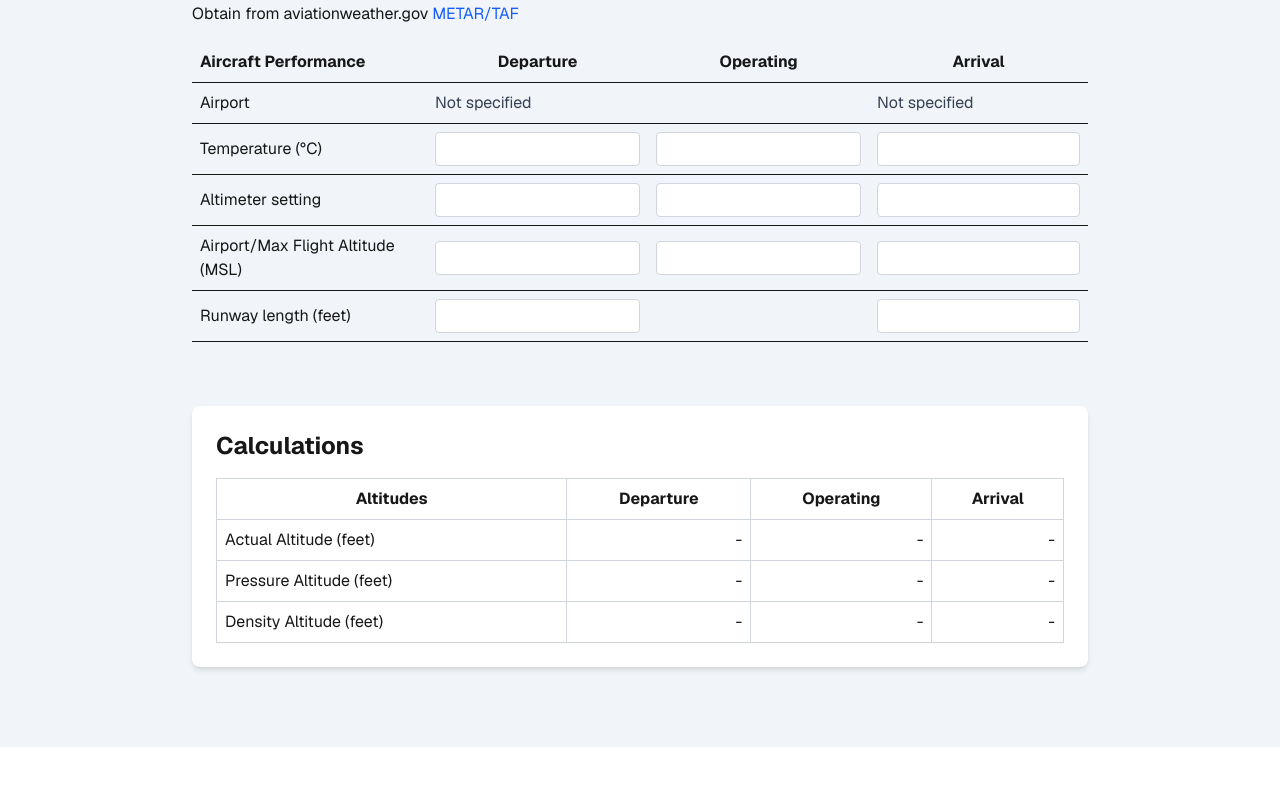
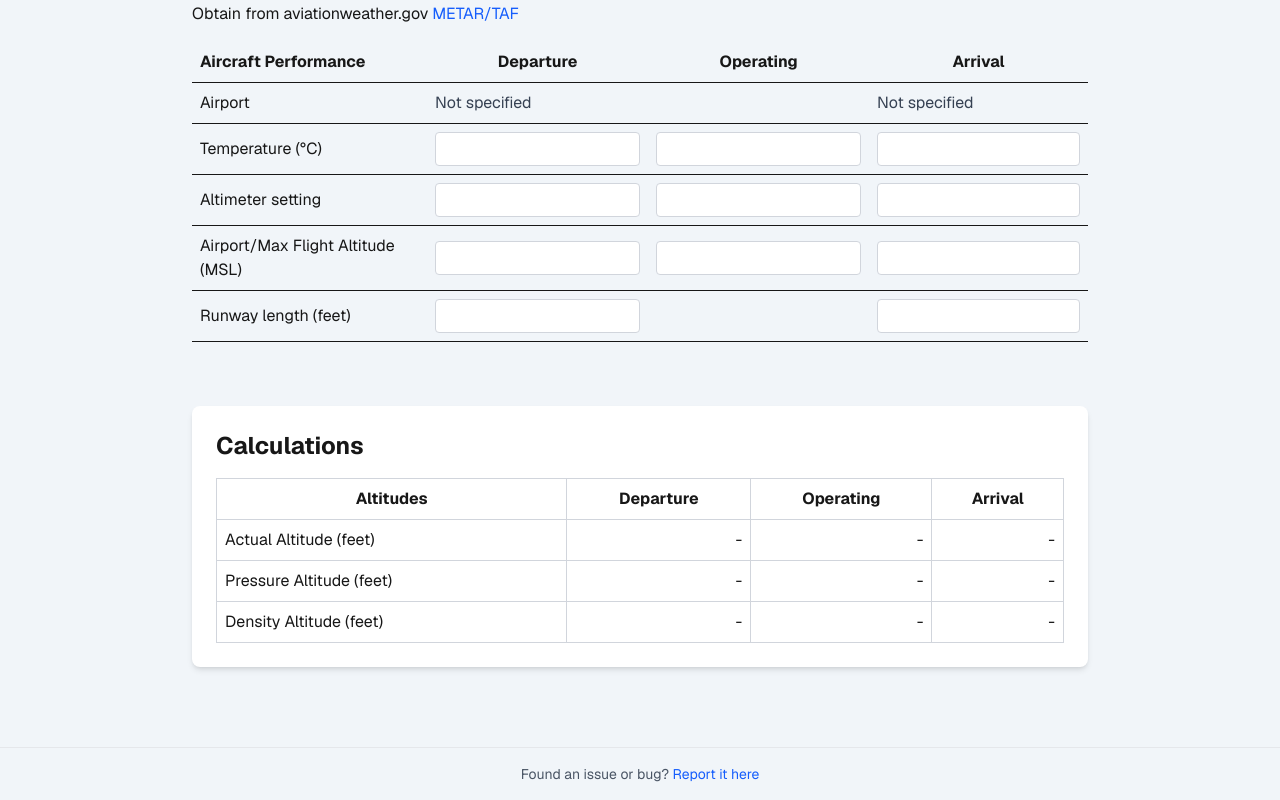
Before and after one commit to jloosli/mountain-worksheet, a Next.js app: page / in a window 1280 px wide. Shown: the part 1219-2019 px from the top of the page. Before the commit the page ends 1966 px from the top, so only its background shows below. Built offline with nearby package versions, Linux system fonts and the light colour scheme.

Commit message:
Add footer with issue reporting link

```diff
--- a/src/components/AppContainer.tsx
+++ b/src/components/AppContainer.tsx
@@ -120,6 +120,17 @@ export default function AppContainer() {
           <Calculations state={state} />
         </div>
       </main>
+      <footer className="w-full py-4 px-2 md:px-8 text-center text-sm text-gray-600 dark:text-gray-400 border-t border-gray-200 dark:border-gray-800">
+        Found an issue or bug?{" "}
+        <a
+          href="https://github.com/jloosli/mountain-worksheet/issues"
+          target="_blank"
+          rel="noopener noreferrer"
+          className="text-blue-600 dark:text-blue-400 hover:underline"
+        >
+          Report it here
+        </a>
+      </footer>
     </div>
   );
 }
```
